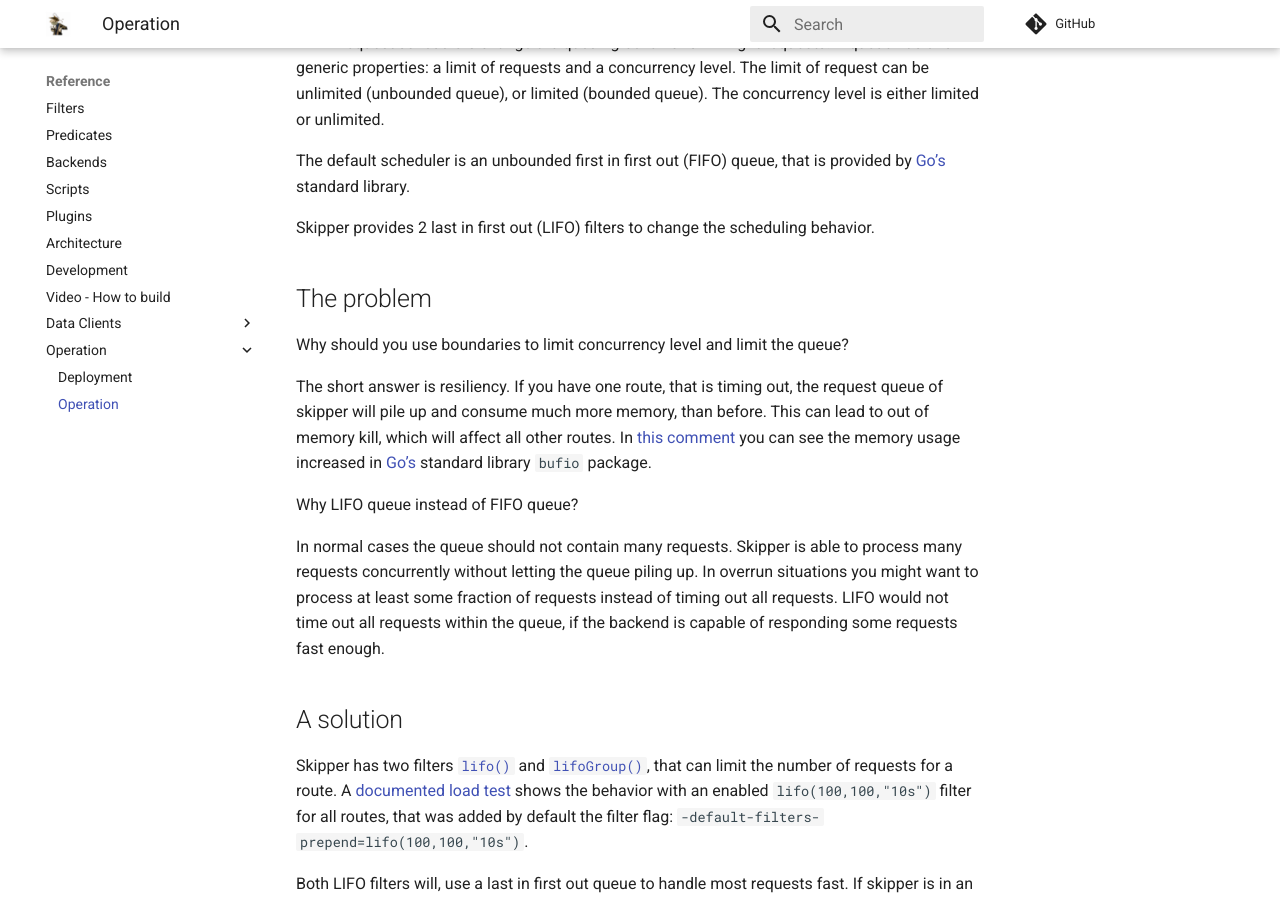
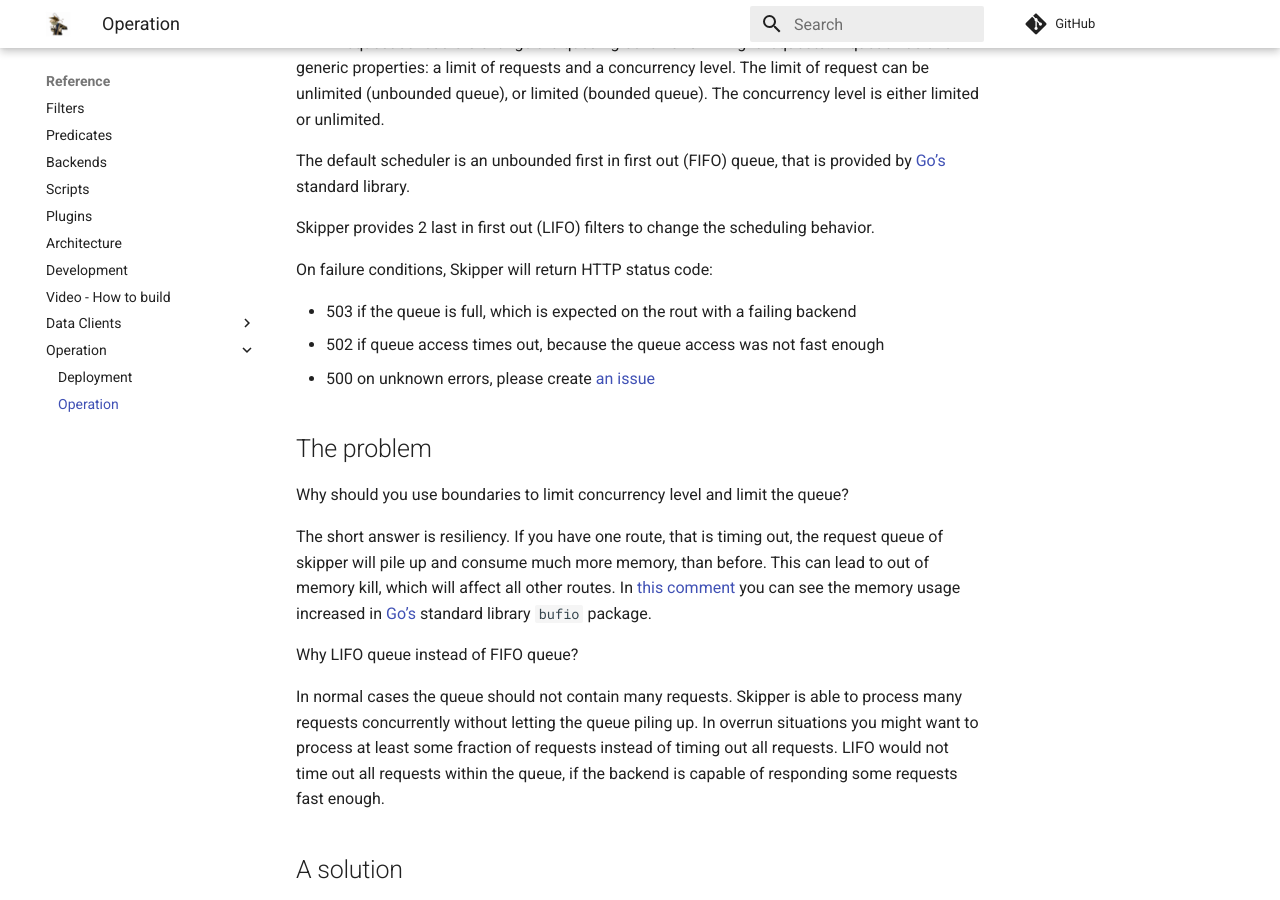
Before and after one commit to zalando/skipper, an MkDocs documentation site: the page built from docs/operation/operation.md, in a window 1280 px wide and 900 px high, scrolled down 11254 px. Built offline with MkDocs 1.6.1 and Material for MkDocs 9.7.7, drawn with Linux system fonts in a browser that asks for light colours; comment, search, counter and statistics services are not loaded.

Commit message:
added response code information and link the docs in case of known errors
Signed-off-by: Sandor Szücs <sandor.szuecs@zalando.de>

```diff
--- a/docs/operation/operation.md
+++ b/docs/operation/operation.md
@@ -526,6 +526,12 @@ that is provided by [Go's](https://golang.org/) standard library.
 Skipper provides 2 last in first out (LIFO) filters to change the
 scheduling behavior.
 
+On failure conditions, Skipper will return HTTP status code:
+
+- 503 if the queue is full, which is expected on the rout with a failing backend
+- 502 if queue access times out, because the queue access was not fast enough
+- 500 on unknown errors, please create [an issue](https://github.com/zalando/skipper/issues/new/choose)
+
 ## The problem
 
 Why should you use boundaries to limit concurrency level and limit the
```
Also changed, not shown: 1 other file.
